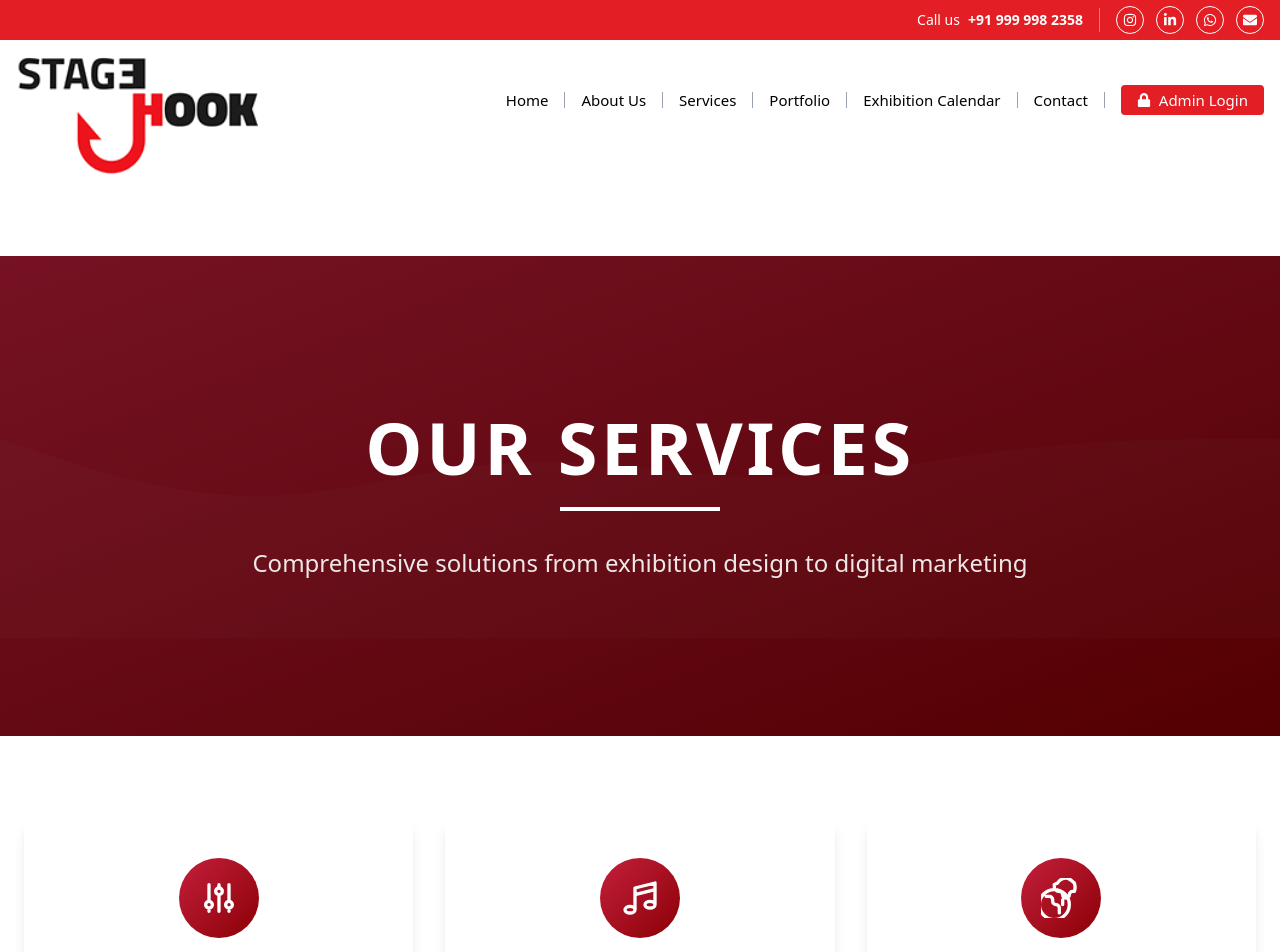
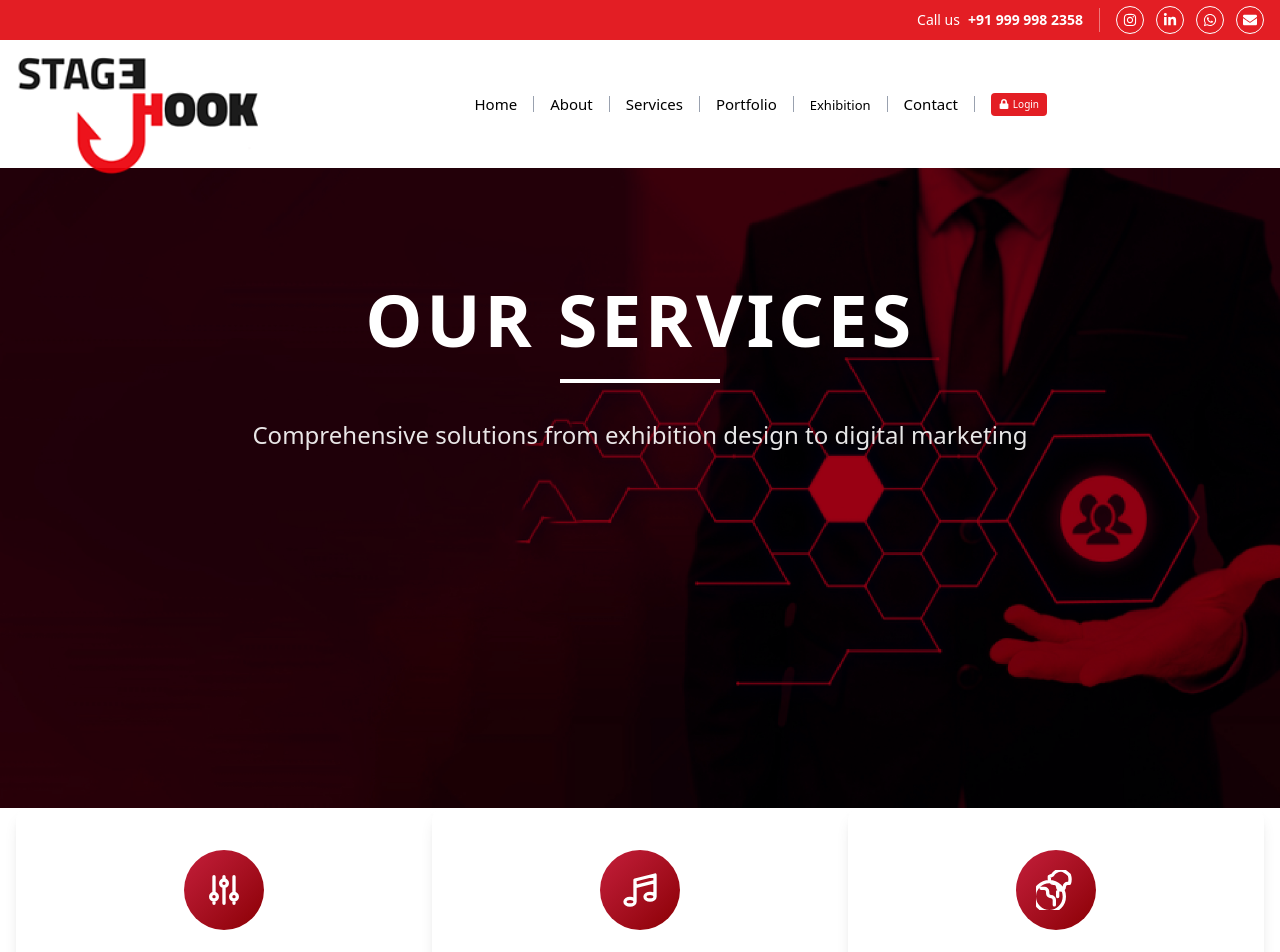
Before and after one commit to Riju7407/STAGEJHOOK-main, a React (Vite) app: page /services in a window 1280 px wide. Shown: the top 952 px of the page. Built offline with nearby package versions, Linux system fonts and the light colour scheme.

Commit message:
Fix UI and styling updates: Header alignment, hero sections, image positioning, and services page

```diff
--- a/src/components/common/Navbar.jsx
+++ b/src/components/common/Navbar.jsx
@@ -1,115 +1,67 @@
 import { Link } from "react-router-dom";
 import { useState } from "react";
-import { FaBars, FaTimes, FaLock } from "react-icons/fa";
+import { FaLock } from "react-icons/fa";
 import AdminLoginModal from "./AdminLoginModal";
 import { useAdminAuth } from "../../hooks/useAdminAuth";
 
 const Navbar = () => {
-  const [isOpen, setIsOpen] = useState(false);
   const [isLoginModalOpen, setIsLoginModalOpen] = useState(false);
   const { isAuthenticated, admin, logout } = useAdminAuth();
 
   return (
     <nav className="bg-white relative z-10">
-      <div className="max-w-[1300px] mx-auto px-4 py-2 sm:py-3 flex items-center justify-between">
+      <div className="max-w-[1300px] mx-auto px-2 sm:px-4 py-2 sm:py-3 flex items-center justify-between">
 
         {/* LOGO */}
-        <Link to="/" className="flex items-center relative z-20">
+        <Link to="/" className="flex items-center relative z-20 flex-shrink-0">
           <img
             src="/logo.png"
             alt="Stage J Hook Logo"
-            className="h-20 sm:h-24 md:h-28 lg:h-32 w-auto relative -mb-6 sm:-mb-8"
+            className="h-16 sm:h-20 md:h-24 lg:h-28 xl:h-32 w-auto relative -mb-4 sm:-mb-6"
           />
         </Link>
 
-        {/* HAMBURGER ICON - Mobile */}
-        <button
-          onClick={() => setIsOpen(!isOpen)}
-          className="lg:hidden text-xl sm:text-2xl text-gray-800 z-20"
-          aria-label="Toggle Menu"
-        >
-          {isOpen ? <FaTimes /> : <FaBars />}
-        </button>
-
-        {/* MENU - Desktop */}
-        <ul className="hidden lg:flex items-center gap-3 xl:gap-4 text-[14px] xl:text-[15px] font-medium text-black">
-          <li><Link to="/" className="hover:text-[#E31E24] transition-colors">Home</Link></li>
-          <li className="border-l border-gray-400 h-4"></li>
-          <li><Link to="/about" className="hover:text-[#E31E24] transition-colors">About Us</Link></li>
-          <li className="border-l border-gray-400 h-4"></li>
-          <li><Link to="/services" className="hover:text-[#E31E24] transition-colors cursor-pointer">Services</Link></li>
-          <li className="border-l border-gray-400 h-4"></li>
-          <li><Link to="/portfolio" className="hover:text-[#E31E24] transition-colors cursor-pointer">Portfolio</Link></li>
-          <li className="border-l border-gray-400 h-4"></li>
-          <li><Link to="/exhibition" className="hover:text-[#E31E24] transition-colors cursor-pointer">Exhibition Calendar</Link></li>
-          <li className="border-l border-gray-400 h-4"></li>
-          <li><Link to="/contact" className="hover:text-[#E31E24] transition-colors cursor-pointer">Contact</Link></li>
-          <li className="border-l border-gray-400 h-4"></li>
+        {/* MENU - Desktop & Mobile */}
+        <ul className="flex items-center gap-1 sm:gap-2 lg:gap-3 xl:gap-4 text-[10px] sm:text-[11px] md:text-[12px] lg:text-[14px] xl:text-[15px] font-medium text-black overflow-x-auto flex-1 justify-center px-2">
+          <li><Link to="/" className="hover:text-[#E31E24] transition-colors whitespace-nowrap">Home</Link></li>
+          <li className="hidden md:block border-l border-gray-400 h-4"></li>
+          <li><Link to="/about" className="hover:text-[#E31E24] transition-colors whitespace-nowrap">About</Link></li>
+          <li className="hidden md:block border-l border-gray-400 h-4"></li>
+          <li><Link to="/services" className="hover:text-[#E31E24] transition-colors cursor-pointer whitespace-nowrap">Services</Link></li>
+          <li className="hidden md:block border-l border-gray-400 h-4"></li>
+          <li><Link to="/portfolio" className="hover:text-[#E31E24] transition-colors cursor-pointer whitespace-nowrap">Portfolio</Link></li>
+          <li className="hidden lg:block border-l border-gray-400 h-4"></li>
+          <li><Link to="/exhibition" className="hover:text-[#E31E24] transition-colors cursor-pointer whitespace-nowrap text-[9px] sm:text-[10px] md:text-[11px] lg:text-[13px]">Exhibition</Link></li>
+          <li className="hidden lg:block border-l border-gray-400 h-4"></li>
+          <li><Link to="/contact" className="hover:text-[#E31E24] transition-colors cursor-pointer whitespace-nowrap">Contact</Link></li>
+          <li className="hidden lg:block border-l border-gray-400 h-4"></li>
 
           {/* Admin Auth Button */}
           {isAuthenticated ? (
-            <li className="flex items-center gap-2">
-              <span className="text-[13px] text-gray-600">{admin?.name}</span>
+            <li className="flex items-center gap-1 flex-shrink-0">
+              <span className="text-[9px] text-gray-600 hidden sm:inline">{admin?.name}</span>
               <button
                 onClick={logout}
-                className="bg-[#E31E24] text-white px-3 py-1 rounded text-[12px] hover:bg-red-700 transition-colors"
+                className="bg-[#E31E24] text-white px-2 py-1 rounded text-[9px] hover:bg-red-700 transition-colors flex-shrink-0"
               >
                 Logout
               </button>
             </li>
           ) : (
-            <li>
+            <li className="flex-shrink-0">
               <button
                 onClick={() => setIsLoginModalOpen(true)}
-                className="flex items-center gap-2 bg-[#E31E24] text-white px-4 py-1 rounded hover:bg-red-700 transition-colors"
+                className="flex items-center gap-1 bg-[#E31E24] text-white px-2 py-1 rounded text-[9px] sm:text-[10px] hover:bg-red-700 transition-colors whitespace-nowrap"
               >
-                <FaLock size={14} />
-                <span>Admin Login</span>
+                <FaLock size={10} />
+                <span className="hidden sm:inline">Login</span>
               </button>
             </li>
           )}
         </ul>
 
-        {/* MOBILE MENU */}
-        {isOpen && (
-          <div className="fixed inset-0 bg-white z-10 lg:hidden pt-20 sm:pt-24">
-            <ul className="flex flex-col items-center gap-5 sm:gap-6 text-base sm:text-lg font-medium text-black py-8">
-              <li><Link to="/" onClick={() => setIsOpen(false)} className="hover:text-[#E31E24] transition-colors">Home</Link></li>
-              <li><Link to="/about" onClick={() => setIsOpen(false)} className="hover:text-[#E31E24] transition-colors">About Us</Link></li>
-              <li><Link to="/services" onClick={() => setIsOpen(false)} className="hover:text-[#E31E24] transition-colors">Services</Link></li>
-              <li><Link to="/portfolio" onClick={() => setIsOpen(false)} className="hover:text-[#E31E24] transition-colors">Portfolio</Link></li>
-              <li><Link to="/exhibition" onClick={() => setIsOpen(false)} className="hover:text-[#E31E24] transition-colors">Exhibition Calendar</Link></li>
-              <li><Link to="/contact" onClick={() => setIsOpen(false)} className="hover:text-[#E31E24] transition-colors">Contact</Link></li>
-              <li className="border-t border-gray-300 w-full pt-4 mt-4">
-                {isAuthenticated ? (
-                  <div className="flex flex-col items-center gap-3">
-                    <span className="text-gray-600">{admin?.name}</span>
-                    <button
-                      onClick={() => {
-                        logout();
-                        setIsOpen(false);
-                      }}
-                      className="bg-[#E31E24] text-white px-6 py-2 rounded hover:bg-red-700 transition-colors"
-                    >
-                      Logout
-                    </button>
-                  </div>
-                ) : (
-                  <button
-                    onClick={() => {
-                      setIsLoginModalOpen(true);
-                      setIsOpen(false);
-                    }}
-                    className="flex items-center justify-center gap-2 bg-[#E31E24] text-white px-6 py-2 rounded hover:bg-red-700 transition-colors w-full"
-                  >
-                    <FaLock />
-                    <span>Admin Login</span>
-                  </button>
-                )}
-              </li>
-            </ul>
-          </div>
-        )}
+
+        {/* Mobile menu removed - full navigation is always visible */}
 
         {/* Admin Login Modal */}
         <AdminLoginModal
--- a/src/components/contact/ContactHero.jsx
+++ b/src/components/contact/ContactHero.jsx
@@ -1,17 +1,20 @@
 import React from 'react';
 
 const ContactHero = () => {
-    return (
-    <section className="relative h-[60vh] bg-[#ee1d23] flex items-start overflow-hidden">
+  return (
+    <section className="relative mobile-hero-md bg-[#8B1520] overflow-hidden">
 
-      <div
-          className="absolute inset-0 bg-cover bg-center"
-        style={{
-          backgroundImage: "url('/contact-hero.jpg')",
-          backgroundPosition: "center 30%",
-        }}
-      >
+      {/* Background Image */}
+      <div className="absolute inset-0">
+        <img
+          src="/contact-hero.jpg"
+          alt="Contact"
+          className="w-full h-full object-cover object-center"
+        />
       </div>
+
+      {/* Dark gradient overlay at bottom */}
+      <div className="absolute inset-0 bg-gradient-to-b from-transparent via-transparent to-black/40"></div>
 
     </section>
   );
--- a/src/components/exhibition/ExhibitionHero.jsx
+++ b/src/components/exhibition/ExhibitionHero.jsx
@@ -2,7 +2,7 @@ import React from 'react';
 
 const ExhibitionHero = () => {
   return (
-    <section className="relative h-[60vh] bg-[#ee1d23] flex items-start overflow-hidden">
+    <section className="relative mobile-hero-md bg-[#ee1d23] flex items-start overflow-hidden">
 
       <div
           className="absolute inset-0 bg-cover bg-center"
--- a/src/components/landing/Clients.jsx
+++ b/src/components/landing/Clients.jsx
@@ -14,8 +14,8 @@ const Clients = () => {
   const duplicatedClients = [...clients, ...clients];
 
   return (
-    <div className="bg-white py-8 sm:py-12 px-4 sm:px-6 rounded-lg shadow-md">
-      <h2 className="text-2xl sm:text-3xl md:text-4xl font-bold text-gray-800 text-center mb-6 sm:mb-8">
+    <div className="bg-white mobile-section-padding-compact mobile-container rounded-lg shadow-md">
+      <h2 className="mobile-heading-2 text-gray-800 text-center mb-6 sm:mb-8">
         Our Clientele
       </h2>
 
--- a/src/components/landing/Hero.jsx
+++ b/src/components/landing/Hero.jsx
@@ -1,7 +1,7 @@
 const Hero = () => {
   return (
     <div
-      className="w-full h-[50vh] sm:h-[60vh] md:h-[70vh] lg:h-[75vh] bg-cover bg-center relative -mt-8"
+      className="w-full mobile-hero-sm bg-cover bg-center relative"
       style={{ backgroundImage: "url(/hero.jpg)" }}
     />
   );
--- a/src/components/portfolio/PortfolioHero.jsx
+++ b/src/components/portfolio/PortfolioHero.jsx
@@ -2,7 +2,7 @@ import React from 'react';
 
 const PortfolioHero = () => {
   return (
-    <section className="relative h-[60vh] bg-[#ee1d23] flex items-start overflow-hidden">
+    <section className="relative mobile-hero-md bg-[#ee1d23] flex items-start overflow-hidden">
 
       <div
         className="absolute inset-0 bg-cover bg-center"
--- a/src/components/services/ServicesHero.jsx
+++ b/src/components/services/ServicesHero.jsx
@@ -2,24 +2,23 @@ import React from 'react';
 
 const ServicesHero = () => {
   return (
-    <section className="relative h-[60vh] bg-gradient-to-br from-[#c41e3a] to-[#8b0000] flex items-center justify-center mt-24 overflow-hidden">
-      {/* Background Pattern */}
-      <div className="absolute inset-0 opacity-10">
-        <svg className="w-full h-full" xmlns="http://www.w3.org/2000/svg" viewBox="0 0 1440 320">
-          <path
-            fill="#ffffff"
-            fillOpacity="0.3"
-            d="M0,96L48,112C96,128,192,160,288,160C384,160,480,128,576,122.7C672,117,768,139,864,138.7C960,139,1056,117,1152,106.7C1248,96,1344,96,1392,96L1440,96L1440,320L1392,320C1344,320,1248,320,1152,320C1056,320,960,320,864,320C768,320,672,320,576,320C480,320,384,320,288,320C192,320,96,320,48,320L0,320Z"
+    <section className="relative mobile-hero-lg overflow-hidden">
+      {/* Background Image */}
+      <div className="absolute inset-0">
+        <img
+          src="/sh.jpg"
+          alt="Services Hero"
+          className="w-full h-full object-cover"
         />
-        </svg>
       </div>
 
       {/* Overlay */}
       <div className="absolute inset-0 bg-black/40"></div>
 
       {/* Content */}
-      <div className="relative z-10 text-center text-white max-w-4xl px-6">
-        <h1 className="text-5xl md:text-6xl lg:text-7xl font-bold mb-6 uppercase tracking-wider">
+      <div className="relative z-10 text-center text-white mobile-section-container flex items-center justify-center min-h-[400px]">
+        <div>
+          <h1 className="text-4xl sm:text-5xl md:text-6xl lg:text-7xl font-bold mb-6 uppercase tracking-wider">
             Our Services
           </h1>
           <div className="w-40 h-1 bg-white mx-auto mb-8"></div>
@@ -27,6 +26,7 @@ const ServicesHero = () => {
             Comprehensive solutions from exhibition design to digital marketing
           </p>
         </div>
+      </div>
     </section>
   );
 };
--- a/src/index.css
+++ b/src/index.css
@@ -7,3 +7,22 @@ body,
   width: 100%;
   overflow-x: hidden;
 }
+
+/* Custom hero height utilities */
+@layer components {
+  .mobile-hero-sm {
+    @apply h-[50vh] md:h-[60vh];
+  }
+
+  .mobile-hero-md {
+    @apply h-[60vh] md:h-[70vh];
+  }
+
+  .mobile-hero-lg {
+    @apply h-[70vh] md:h-[80vh];
+  }
+
+  .mobile-section-container {
+    @apply max-w-7xl mx-auto px-4;
+  }
+}
```
Also changed, not shown: src/components/about/AboutHero.jsx (+6 -3 lines), src/components/landing/Portfolio.jsx (+4 -4 lines), src/components/services/ServicesGrid.jsx (+5 -5 lines), public/sh.jpg (added). Lines whose indentation alone changed are shown as unchanged.
